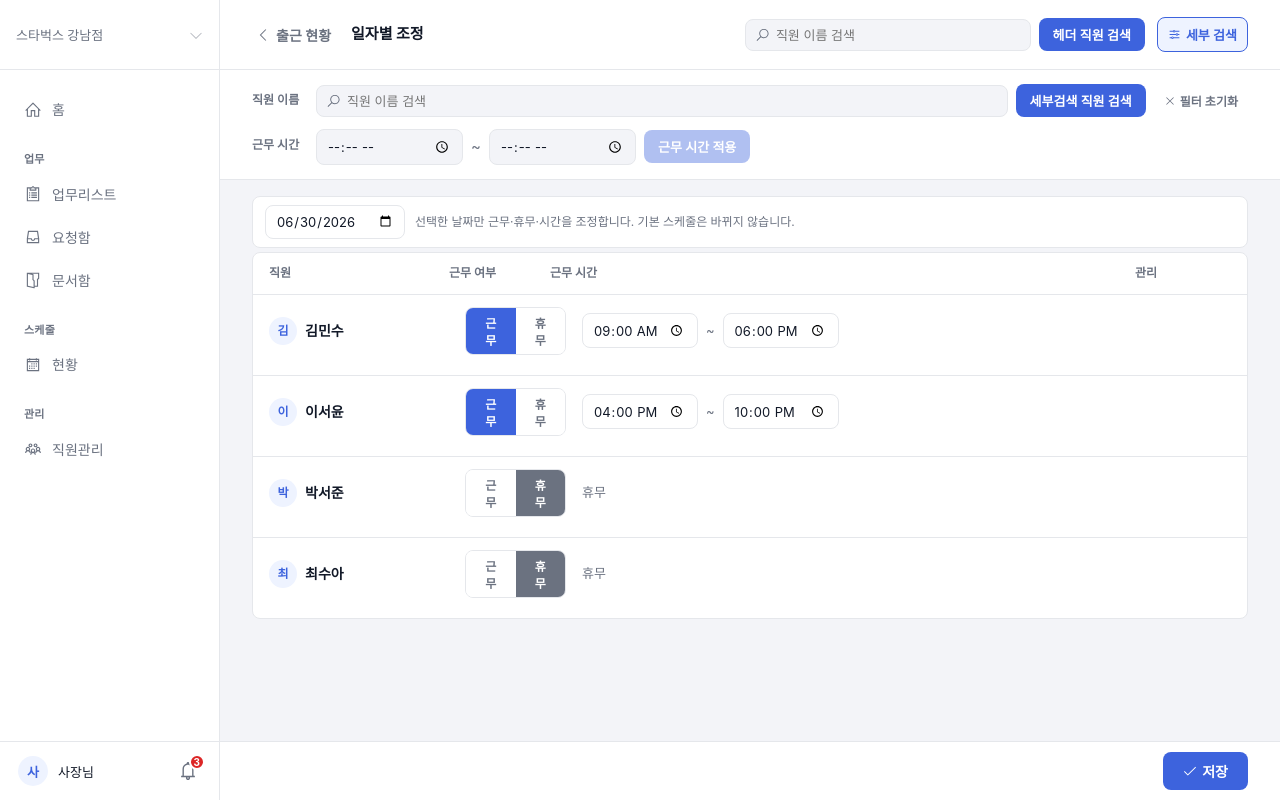
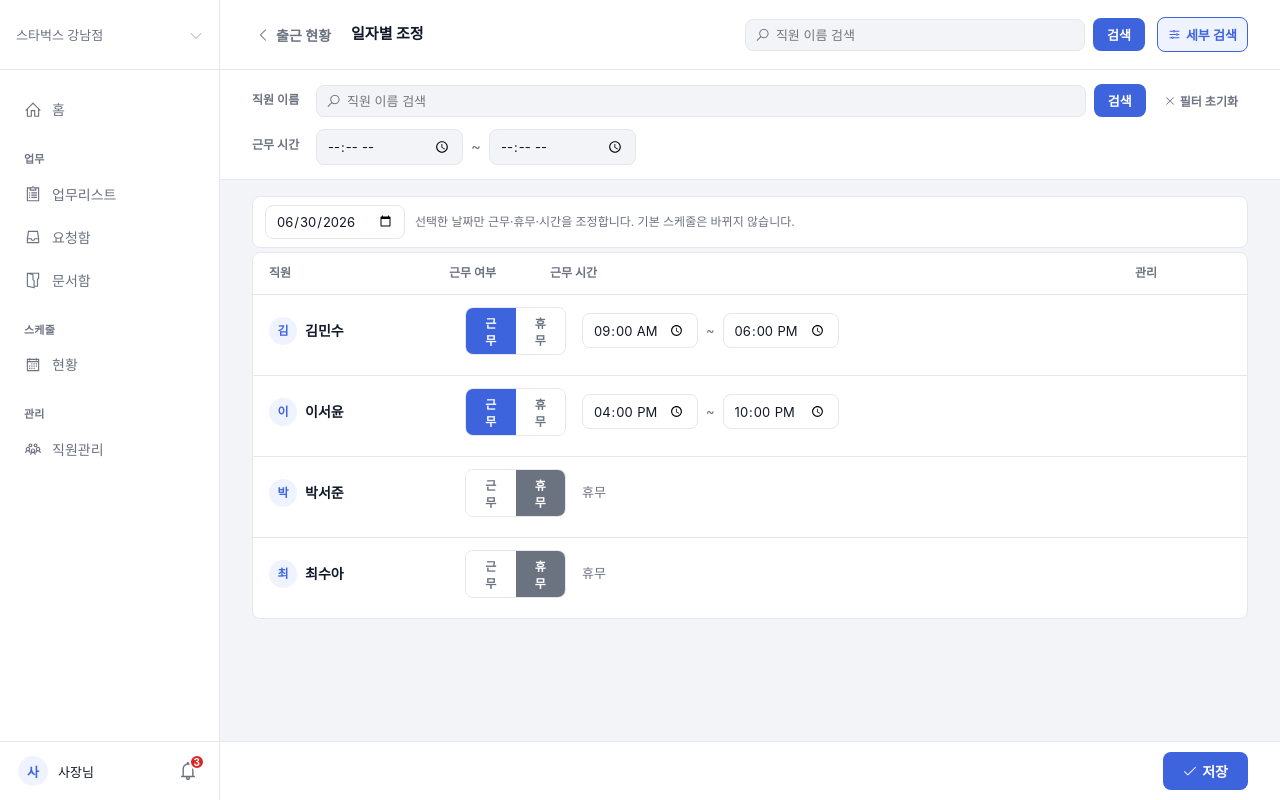
Before and after one commit to routiner-labs/store-routine-web, a Next.js app: page /owner/attendance/adjust in a window 1280 px wide. Both pictures are taken after a click on the button "세부 검색". Built offline with nearby package versions, Linux system fonts and the light colour scheme.

Commit message:
feat: 스케줄 세부검색 검색 확정 적용

```diff
--- a/src/app/owner/attendance/EmployeeScheduleHeader.module.css
+++ b/src/app/owner/attendance/EmployeeScheduleHeader.module.css
@@ -91,8 +91,7 @@
   border-color: var(--color-primary);
 }
 
-.searchBtn,
-.applyBtn {
+.searchBtn {
   padding: 7px 14px;
   border-radius: var(--radius-sm);
   background: var(--color-primary);
@@ -103,8 +102,12 @@
   white-space: nowrap;
 }
 
-.searchBtn:hover,
-.applyBtn:hover:not(:disabled) { opacity: 0.88; }
+.searchBtn:hover:not(:disabled) { opacity: 0.88; }
+
+.searchBtn:disabled {
+  cursor: not-allowed;
+  opacity: 0.4;
+}
 
 .advBtn {
   gap: 5px;
@@ -211,11 +214,6 @@
 
 .timeSep { display: none; }
 
-.applyBtn:disabled {
-  cursor: not-allowed;
-  opacity: 0.4;
-}
-
 .timeMessage {
   min-height: 16px;
   color: var(--color-text-secondary);
@@ -241,7 +239,6 @@
   .searchBtn,
   .resetBtn { flex: 1; justify-content: center; }
 
-  .applyBtn { width: 100%; }
 }
 
 @media (min-width: 768px) {
--- a/src/app/owner/attendance/EmployeeScheduleHeader.tsx
+++ b/src/app/owner/attendance/EmployeeScheduleHeader.tsx
@@ -12,8 +12,12 @@ export default function EmployeeScheduleHeader({
   onBack: () => void
   controls: ScheduleFilterControls
 }) {
-  function submitSearch(event: KeyboardEvent<HTMLInputElement>) {
+  function submitHeaderSearch(event: KeyboardEvent<HTMLInputElement>) {
     if (event.key === 'Enter') controls.applySearch()
+  }
+
+  function submitAdvancedSearch(event: KeyboardEvent<HTMLInputElement>) {
+    if (event.key === 'Enter') controls.applyAdvancedSearch()
   }
 
   return (
@@ -33,11 +37,16 @@ export default function EmployeeScheduleHeader({
               placeholder="직원 이름 검색"
               value={controls.searchText}
               onChange={(event) => controls.setSearchText(event.target.value)}
-              onKeyDown={submitSearch}
+              onKeyDown={submitHeaderSearch}
             />
           </label>
-          <button type="button" className={styles.searchBtn} onClick={controls.applySearch}>
-            헤더 직원 검색
+          <button
+            type="button"
+            className={styles.searchBtn}
+            aria-label="헤더 직원 검색"
+            onClick={controls.applySearch}
+          >
+            검색
           </button>
         </div>
         <button
@@ -70,11 +79,17 @@ export default function EmployeeScheduleHeader({
                 placeholder="직원 이름 검색"
                 value={controls.searchText}
                 onChange={(event) => controls.setSearchText(event.target.value)}
-                onKeyDown={submitSearch}
+                onKeyDown={submitAdvancedSearch}
               />
             </label>
-            <button type="button" className={styles.searchBtn} onClick={controls.applySearch}>
-              세부검색 직원 검색
+            <button
+              type="button"
+              className={styles.searchBtn}
+              aria-label="세부검색 검색"
+              disabled={!controls.canApplyAdvanced}
+              onClick={controls.applyAdvancedSearch}
+            >
+              검색
             </button>
             <button type="button" className={styles.resetBtn} onClick={controls.resetFilters}>
               <LiaTimesSolid aria-hidden="true" /> 필터 초기화
@@ -89,9 +104,6 @@ export default function EmployeeScheduleHeader({
               <span className={styles.timeSep} aria-hidden="true">~</span>
               <input type="time" aria-label="근무 시간 종료" value={controls.draftEnd} onChange={(event) => controls.setDraftEnd(event.target.value)} />
             </div>
-            <button type="button" className={styles.applyBtn} disabled={!controls.canApplyTime} onClick={controls.applyTimeRange}>
-              근무 시간 적용
-            </button>
             <span
               className={`${styles.timeMessage} ${controls.timeMessageKind === 'error' ? styles.timeError : ''}`}
               data-message-kind={controls.timeMessageKind}
--- a/src/app/owner/attendance/useEmployeeScheduleFilters.ts
+++ b/src/app/owner/attendance/useEmployeeScheduleFilters.ts
@@ -15,14 +15,14 @@ export type ScheduleFilterControls = {
   searchText: string
   draftStart: string
   draftEnd: string
-  canApplyTime: boolean
+  canApplyAdvanced: boolean
   timeMessage: string
   timeMessageKind: TimeMessageKind
   setSearchText: (value: string) => void
   setDraftStart: (value: string) => void
   setDraftEnd: (value: string) => void
   applySearch: () => void
-  applyTimeRange: () => void
+  applyAdvancedSearch: () => void
   toggleAdvanced: () => void
   resetFilters: () => void
 }
@@ -69,7 +69,7 @@ export function useEmployeeScheduleFilters<T extends { name: string }>(
   const timeMessage = timeMessageKind === 'info'
     ? '시작과 종료 시간을 모두 입력하세요.'
     : timeMessageKind === 'error' ? '종료 시간은 시작 시간보다 늦어야 합니다.' : ''
-  const canApplyTime = Boolean(draftStart && draftEnd && timeMessageKind === 'none')
+  const canApplyAdvanced = timeMessageKind === 'none'
   const hasActiveFilters = Boolean(appliedSearch.trim() || appliedStart || appliedEnd)
   const visibleEmployees = useMemo(() => {
     const query = appliedSearch.trim().toLocaleLowerCase('ko-KR')
@@ -89,15 +89,16 @@ export function useEmployeeScheduleFilters<T extends { name: string }>(
       searchText,
       draftStart,
       draftEnd,
-      canApplyTime,
+      canApplyAdvanced,
       timeMessage,
       timeMessageKind,
       setSearchText,
       setDraftStart,
       setDraftEnd,
       applySearch: () => setAppliedSearch(searchText),
-      applyTimeRange: () => {
-        if (!canApplyTime) return
+      applyAdvancedSearch: () => {
+        if (!canApplyAdvanced) return
+        setAppliedSearch(searchText)
         setAppliedStart(draftStart)
         setAppliedEnd(draftEnd)
       },
```
Also changed, not shown: .claude/history/2026-07-27.md, 1 other file (tests, documents, lock files or other folders).
